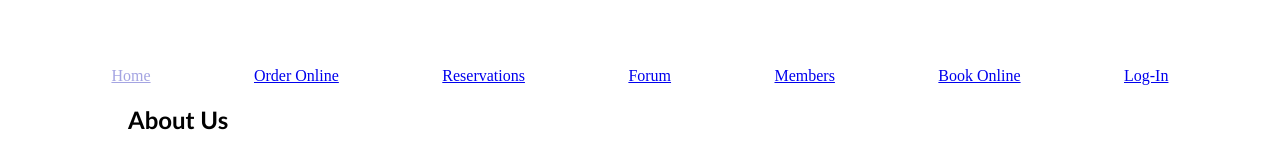
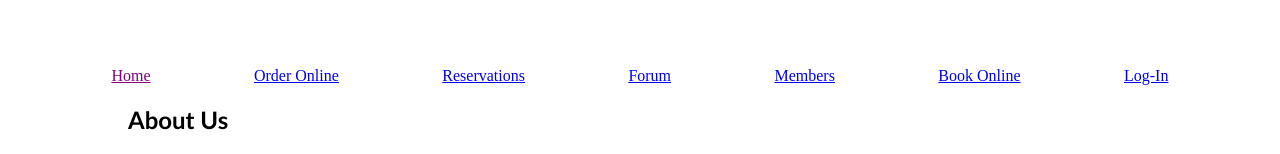
Before and after one commit to TheRealBattles12/reactWaka, a React (Vite) app: page / in a window 1280 px wide. In both pictures the pointer is over the link "Home". Shown: the part 441-595 px from the top of the page. Built offline with nearby package versions, Linux system fonts and the light colour scheme.

Commit message:
Adding Color Change to the Navigation Bar

```diff
--- a/src/comps/Header/Header.css
+++ b/src/comps/Header/Header.css
@@ -1,6 +1,6 @@
 .center a:hover {
     background-color: rgb(255, 255, 255);
-    color:rgb(164, 164, 226);
+    color:purple;
 }
 .center{
     display: flex;
```
